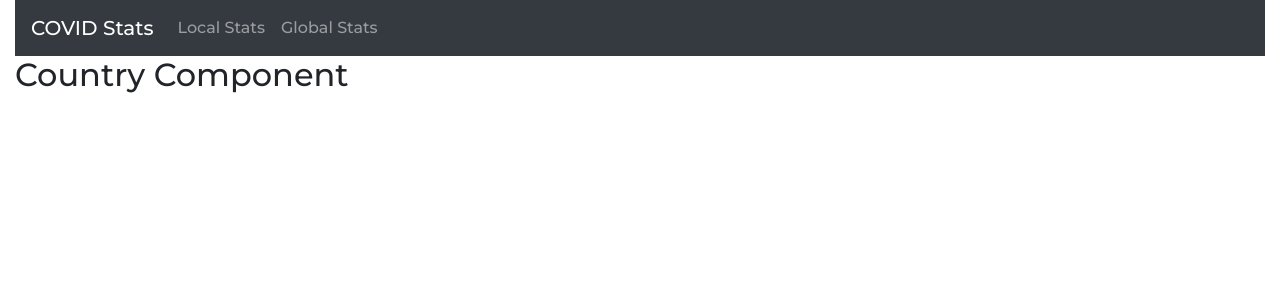
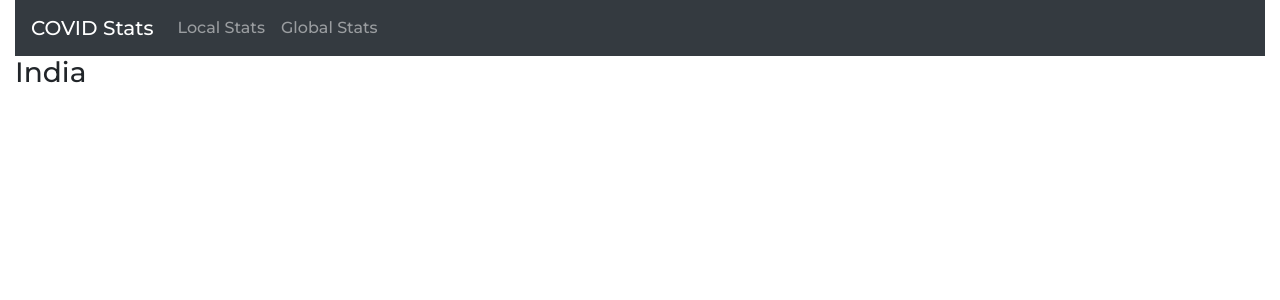
Before and after one commit to neeerajtk/covid-stats, a React (Create React App) app in the folder covid-status/: page / in a window 1280 px wide. Shown: the top 300 px of the page. Built offline with nearby package versions, Linux system fonts and the light colour scheme.

Commit message:
country component updated

```diff
--- a/covid-status/src/Components/Country.js
+++ b/covid-status/src/Components/Country.js
@@ -2,8 +2,10 @@ import React from 'react'
 
 export default function Country() {
     return (
-        <div>
-            <h2>Country Component</h2>
+        <div className="row">
+            <div className="col-md-12">
+                <h3>India</h3>
+            </div>
         </div>
     )
 }
```
